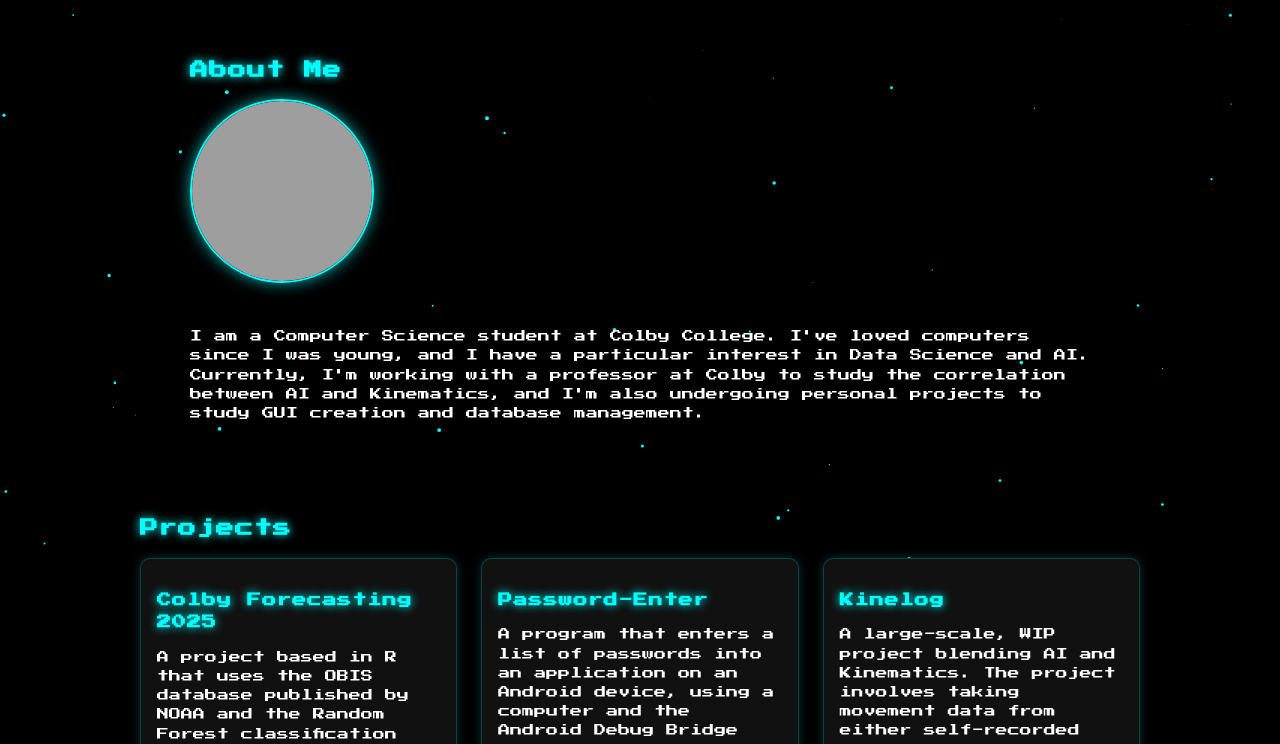
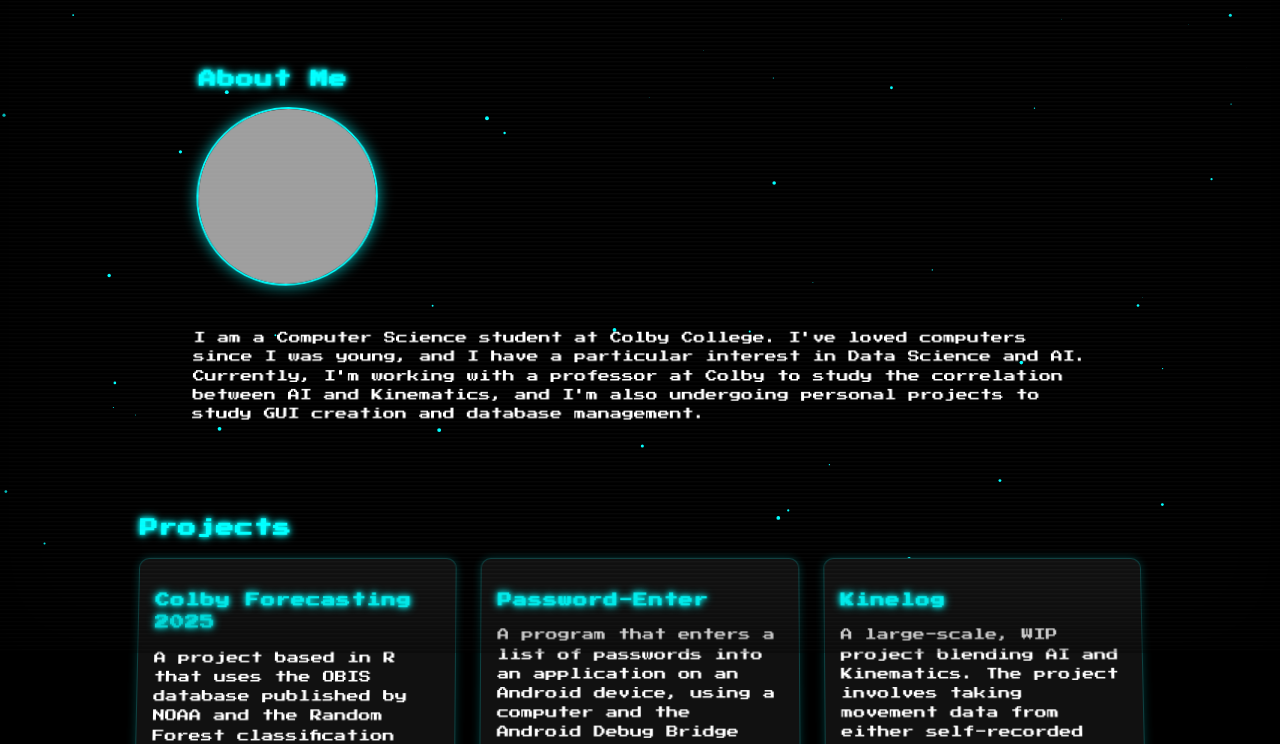
Before and after one commit to tyshawnrene/tyshawnrene.github.io, a plain HTML site: page index.html in a window 1280 px wide. Shown: the part 147-891 px from the top of the page. Drawn offline with Linux system fonts and the light colour scheme; grey boxes are pictures that could not be loaded.

Commit message:
Added CRT effect

```diff
--- a/index.html
+++ b/index.html
@@ -10,8 +10,9 @@
   <link rel="stylesheet" href="./static/style.css" />
 </head>
 <body>
+  <div class="crt-overlay"></div>
   <canvas id="particles"></canvas>
-
+  <div class="crt-wrapper">
   <header>
     <h1 id="typed-text"></h1>
     <nav>
@@ -82,7 +83,7 @@
   <footer>
     <p>© 2025 Tyshawn Rene</p>
   </footer>
-
+  </div>
   <script src="./static/script.js"></script>
   <script src="./static/particles.js"></script>
 </body>
--- a/static/style.css
+++ b/static/style.css
@@ -16,7 +16,7 @@ body {
 
 h1, h2, h3 {
   color: #00ffff;
-  text-shadow: 0 0 10px #00ffff;
+  text-shadow: 0 0 5px #00ffff, 0 0 10px #00ffff;
   letter-spacing: 1px;
 }
 
@@ -151,3 +151,36 @@ canvas#particles {
   z-index: -1;
   background: #000;
 }
+
+.crt-overlay {
+  position: fixed;
+  top: 0;
+  left: 0;
+  width: 100%;
+  height: 100%;
+  pointer-events: none;
+  z-index: 9999;
+
+  background:
+    repeating-linear-gradient(
+      to bottom,
+      rgba(255, 255, 255, 0.03) 0px,
+      rgba(255, 255, 255, 0.03) 1px,
+      transparent 2px,
+      transparent 4px
+    );
+
+  box-shadow: inset 0 0 100px rgba(0, 0, 0, 0.6);
+
+  animation: crt-flicker 0.15s infinite;
+}
+
+@keyframes crt-flicker {
+  0%, 100% { opacity: 0.98; }
+  50% { opacity: 1; }
+}
+
+.crt-wrapper {
+  transform: perspective(800px) rotateX(2deg);
+  overflow: hidden;
+}
```
